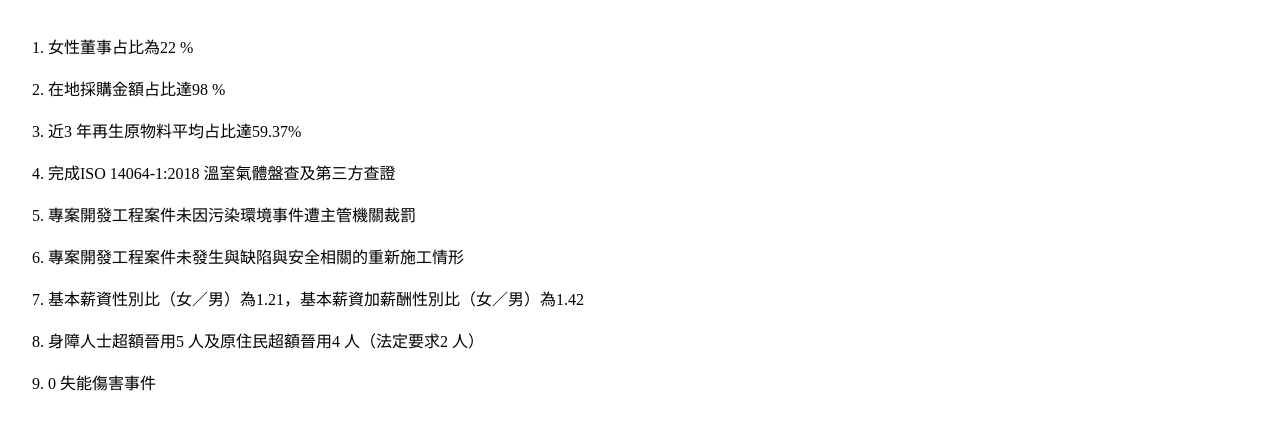
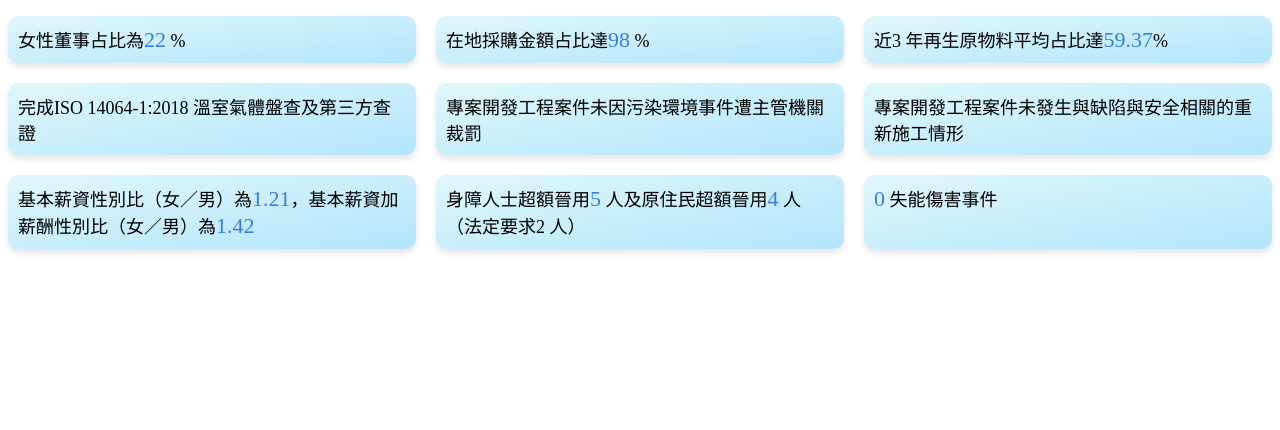
Before and after one commit to ktimis/KTI, a plain HTML site: page ESG.html in a window 1280 px wide. Drawn offline with Linux system fonts and the light colour scheme.

Commit message:
Update ESG.html

```diff
--- a/ESG.html
+++ b/ESG.html
@@ -16,7 +16,7 @@ ol {
 }
 
 li {
-  background-color: #f2f2f2;
+  background: linear-gradient(to bottom right, #e0f7fa, #b3e5fc); /* 淡藍色漸層 */
   padding: 10px;
   border-radius: 10px;
   box-shadow: 0 4px 6px rgba(0, 0, 0, 0.1); /* 讓項目更有層次感 */
@@ -44,13 +44,13 @@ const countUpElements = document.querySelectorAll('.count-up');
   countUpElements.forEach(element => {
     const targetValue = parseFloat(element.dataset.target);
     let currentValue = 0;
-  const increment = targetValue / 50; // 假設動畫分成 50 步
+    const increment = targetValue / 50; // 將動畫分成 50 步驟
     const interval = setInterval(() => {
       currentValue += increment;
       element.textContent = currentValue.toFixed(2); // 保留兩位小數
       if (currentValue >= targetValue) {
         clearInterval(interval);
-      element.textContent = targetValue; // 確保最終值精確
+        element.textContent = targetValue; // 確保最終值準確
       }
     }, 20); // 每 20 毫秒更新一次，總共 2 秒
   });
```
Lines whose indentation alone changed are shown as unchanged.
